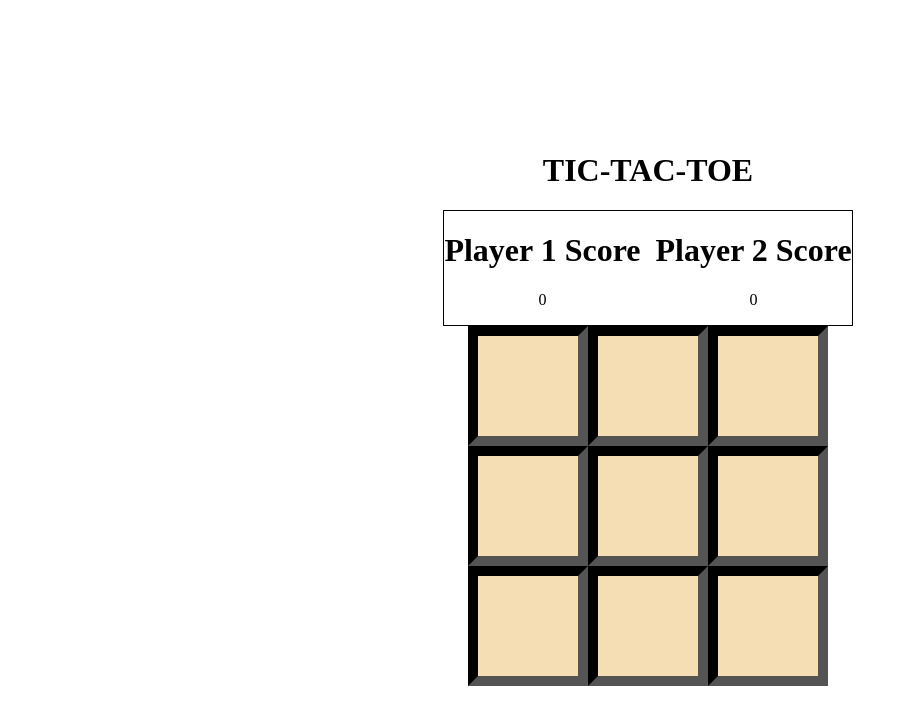
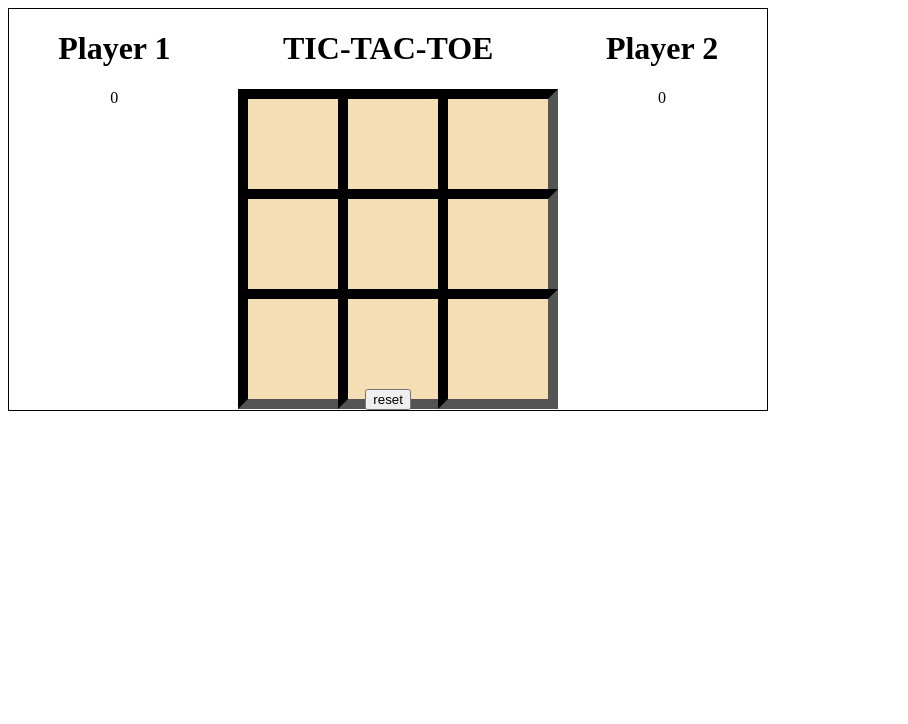
Before and after one commit to GriffinLev039/tic-tac-toe, a plain HTML site: page index.html in a window 1280 px wide. Shown: the whole page, without its empty margins (0-908 px from the left). Drawn offline with Linux system fonts and the light colour scheme.

Commit message:
Reworked UI, optimized JS

```diff
--- a/index.html
+++ b/index.html
@@ -11,17 +11,15 @@
 </head>
 <body>
 <div id="body">
-    <h1>TIC-TAC-TOE</h1>
-    <div id="scoreContainer">
+    <div id="left">
         <div>
-            <h1 id="p1Name">Player 1 Score</h1>
+            <label for="p1Name"></label>
+            <h1 id="p1Name">Player 1</h1>
             <p id="p1Score">0</p>
         </div>
-        <div>
-            <h1 id="p2Name">Player 2 Score</h1>
-            <p id="p2Score">0</p>
     </div>
-    </div>
+    <div id="main">
+        <h1>TIC-TAC-TOE</h1>
         <div id="funnylilgrid">
             <div id="1" class="tile"></div>
             <div id="2" class="tile"></div>
@@ -33,6 +31,14 @@
             <div id="8" class="tile"></div>
             <div id="9" class="tile"></div>
         </div>
+        <button id="resetBtn">reset</button>
+    </div>
+    <div id="right">
+        <div>
+            <h1 id="p2Name">Player 2</h1>
+            <p id="p2Score">0</p>
+        </div>
+    </div>
 </div>
 </body>
 </html>
--- a/index.js
+++ b/index.js
@@ -1,13 +1,11 @@
-// const tempInputX = document.getElementById("tempInputX");
-// const tempInputY = document.getElementById("tempInputY");
-const body = document.getElementById("body");
 const container = document.getElementById("funnylilgrid");
 const p1Score = document.getElementById("p1Score");
 const p2Score = document.getElementById("p2Score");
 const p1Name = document.getElementById("p1Name");
 const p2Name = document.getElementById("p2Name");
-
-
+//To-Do:
+//Clean up the below javascript (Basically anything not modular)
+//Add win dialogs
 const header = document.createElement("h1");
 header.textContent = "Change your name:";
 const input = document.createElement("input");
@@ -48,6 +46,9 @@ p2Name.addEventListener('click',()=>{
     dialog2.showModal();
 });
 
+document.getElementById("resetBtn").addEventListener('click',()=>{gameController.resetGame()});
+
+
 //game object should handle game logic
 //should have function to handle display management as well probably? Could be too much for one
 //module tho
@@ -57,7 +58,6 @@ const game = (function () {
     function setPos(x, y, value) {
         if (gameBoard[x][y] === 0) {
             gameBoard[x][y] = value;
-            displayController.display();
             return detectWin();
         } else {
             return false;
@@ -92,7 +92,6 @@ const game = (function () {
         if (detectDraw()) {
             return -1;
         }
-        console.log(`returnVal: ${returnVal}`);
         return returnVal;
     }
 
@@ -115,49 +114,15 @@ const game = (function () {
             }
         }
         gameController.setTurn(2);
-        displayController.display();
         DOMController.resetPointers();
     }
 
-    function getBoard() {
-        return gameBoard.map(row => [...row]);
-    }
-
-    return {setPos, getBoard};
+    return {setPos, resetGame};
 })();
 
 
-const displayController = (function () {
 
-    function parseBoard(gameBoard) {
-        for (let i = 0; i < gameBoard.length; i++) {
-            for (let j = 0; j < gameBoard.length; j++) {
-                if (gameBoard[i][j] === 0) {
-                    gameBoard[i][j] = " ";
-                } else if (gameBoard[i][j] === 1) {
-                    gameBoard[i][j] = "X";
-                } else {
-                    gameBoard[i][j] = "O";
-                }
-            }
-        }
-        return gameBoard;
-    }
-
-    function display() {
-        const thisBoard = parseBoard(game.getBoard());
-        console.log("Tic-Tac-Toe!");
-        console.log(`${thisBoard[0][0]} | ${thisBoard[0][1]} | ${thisBoard[0][2]}\n
------------\n
-${thisBoard[1][0]} | ${thisBoard[1][1]} | ${thisBoard[1][2]}\n
------------\n
-${thisBoard[2][0]} | ${thisBoard[2][1]} | ${thisBoard[2][2]}`);
-    }
-
-    return {display};
-})();
-
-function newPlayer(name, playerType) {
+function newPlayer(playerType) {
     let score = 0;
     let input = playerType;
 
@@ -171,8 +136,6 @@ function newPlayer(name, playerType) {
     }
 
     function addWin() {
-        console.log(`player${input} wins!`);
-
         score++;
         if (input === 1) {
             p1Score.textContent=score.toString();
@@ -181,22 +144,23 @@ function newPlayer(name, playerType) {
 
         }
     }
+    function resetScore() {
+        score = 0;
+    }
 
-    return {makeMove};
+    return {makeMove, resetScore};
 }
 
 const gameController = (function () {
     let currentTurn = 2;
-    const player1 = newPlayer("Jack", 1);
-    const player2 = newPlayer("Jill", 2);
-    displayController.display();
+    const player1 = newPlayer(1);
+    const player2 = newPlayer(2);
 
     function mainLogic(sentY, sentX) {
         let player = player2;
         if (currentTurn === 1) {
             player = player1;
         }
-        console.log(`Player${currentTurn}'s turn!`);
         let isValid = player.makeMove(sentY, sentX);
         if (isValid === false) {
             currentTurn = currentTurn === 1 ? 2 : 1;
@@ -212,8 +176,16 @@ const gameController = (function () {
     function getTurn() {
         return currentTurn;
     }
+    function resetGame() {
+        p1Name.textContent = "Player 1";
+        p2Name.textContent = "Player 2";
+        DOMController.resetPointers();
+        game.resetGame();
+        player1.resetScore();
+        player2.resetScore();
+    }
 
-    return {mainLogic, setTurn, getTurn};
+    return {mainLogic, setTurn, getTurn, resetGame};
 }());
 
 const DOMController = (function () {
@@ -240,8 +212,5 @@ const DOMController = (function () {
             child.textContent = "";
         }
     }
-
     return {resetPointers};
 })();
-
-console.log("Good luck :(");
--- a/style.css
+++ b/style.css
@@ -1,15 +1,42 @@
 #body {
+
+    display: grid;
+    grid-template: 1fr/ 1.25fr 2fr 1.25fr;
+    width: 60%;
+    height: 75%;
+    border: 1px solid black;
+}
+
+#left, #right {
     display: flex;
     flex-flow: column;
     align-items: center;
-    justify-content: center;
-    width: 100vw;
-    height: 100vh;
+    text-align: center;
 }
+input {
+    width: 75%;
+    font-weight: bolder;
+    font-size: 32px;
+    border: 2px solid white;
+    text-align: center;
+    border-radius: 15px;
+}
+input:hover {
+    border: 2px solid lightblue;
+}
+
 #funnylilgrid {
     display: grid;
-    grid-template: repeat(3, 1fr) / repeat(3, 1fr);
+    grid-template: repeat(3, 100px) / repeat(3, 100px);
 }
+#main {
+    height: auto;
+    display: flex;
+    flex-flow: column;
+    text-align: center;
+    align-items: center;
+}
+
 .tile {
     height: 100px;
     width: 100px;
```
Also changed, not shown: 1 other file. Lines whose indentation alone changed are shown as unchanged.
